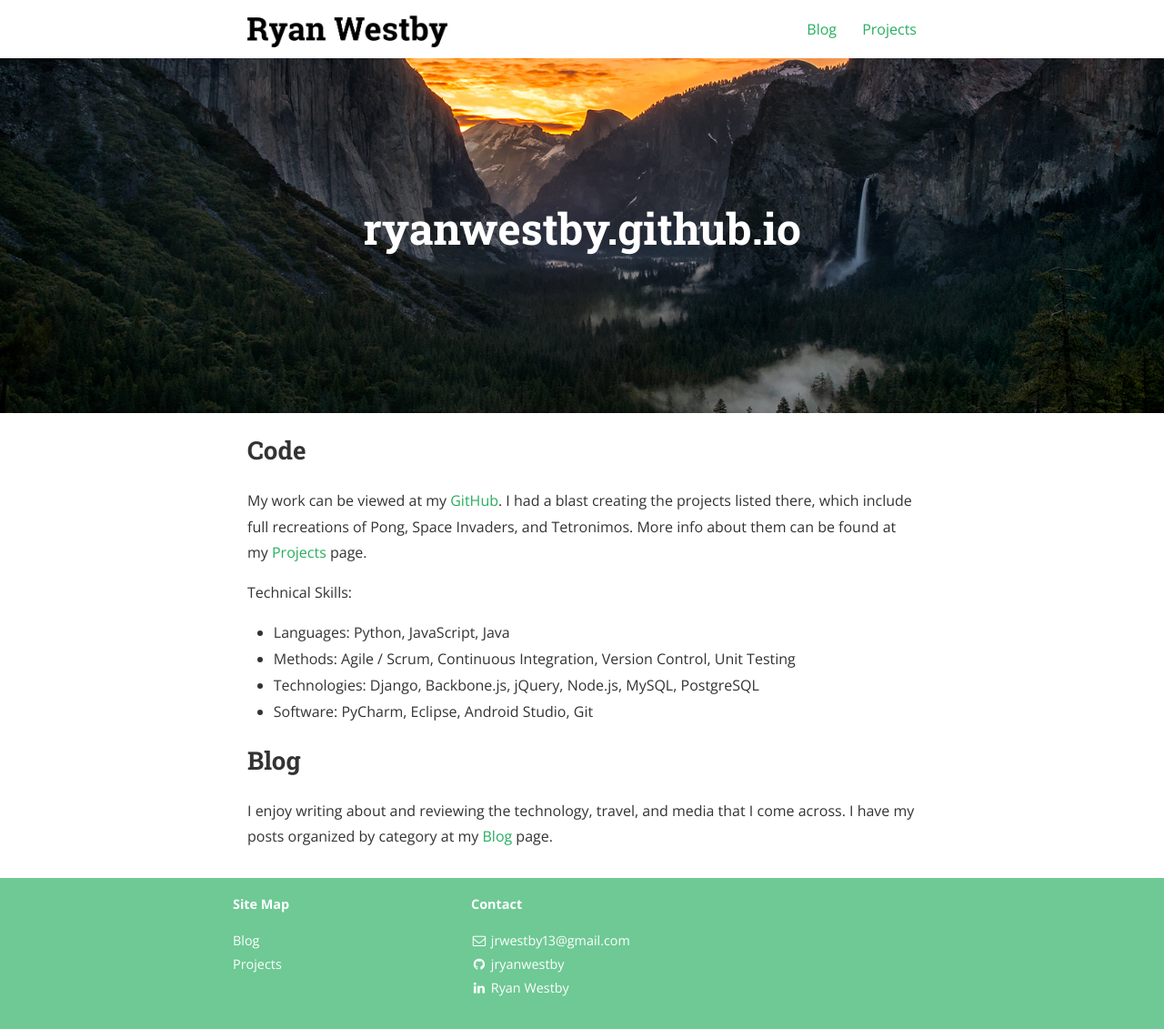
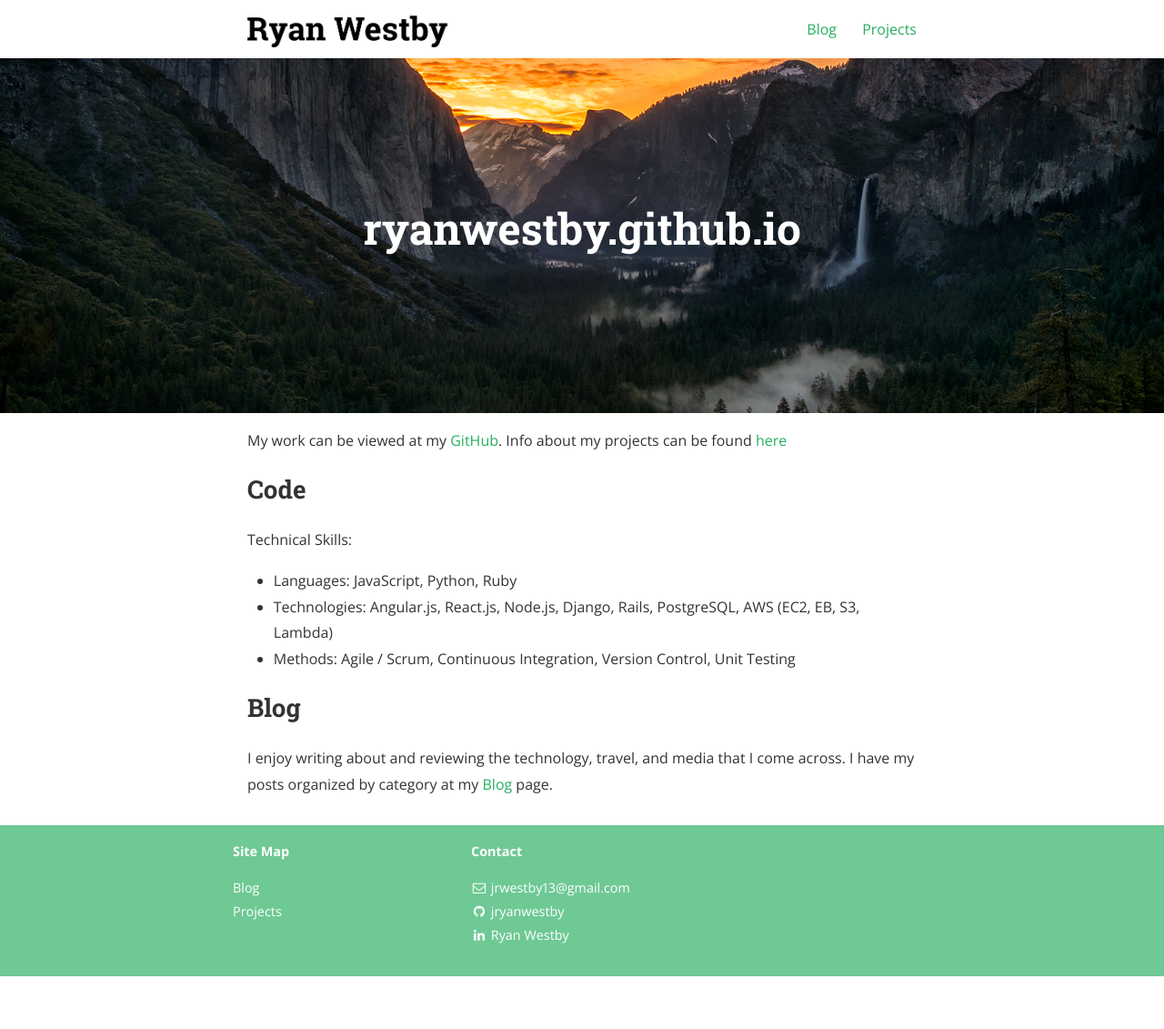
Before and after one commit to ryanwestby/ryanwestby.github.io, a Jekyll site: the page built from index.html, in a window 1280 px wide. Shown: the whole page at 91% size. Built offline with Jekyll 4.4.1, drawn with Linux system fonts in a browser that asks for light colours; nearby versions of some CDN libraries; the list of posts is cut into pages by our own code; a style sheet for code colours, icons or effects is not loaded; after the commit the page ends 1073 px from its top, so only the background shows below that.

Commit message:
Update index

```diff
--- a/index.html
+++ b/index.html
@@ -16,17 +16,17 @@ published: true
 </div>
 
 <div class="wrapper">
+<p>My work can be viewed at my <a href="https://github.com/jryanwestby">GitHub</a>. Info about my projects can be found
+	<a href="{{ site.baseurl }}projects">here</a></p>
 <h2>Code</h2>
 
-<p>My work can be viewed at my <a href="https://github.com/jryanwestby">GitHub</a>. I had a blast creating the projects listed there, which include full recreations of Pong, Space Invaders, and Tetronimos. More info about them can be found at my <a href="{{ site.baseurl }}projects">Projects</a> page.</p>
 
   <p>Technical Skills:</p>
 
 <ul>
-  <li>Languages: Python, JavaScript, Java</li>
+  <li>Languages: JavaScript, Python, Ruby</li>
+  <li>Technologies: Angular.js, React.js, Node.js, Django, Rails, PostgreSQL, AWS (EC2, EB, S3, Lambda)</li>
   <li>Methods: Agile / Scrum, Continuous Integration, Version Control, Unit Testing</li>
-  <li>Technologies: Django, Backbone.js, jQuery, Node.js, MySQL, PostgreSQL</li>
-  <li>Software: PyCharm, Eclipse, Android Studio, Git </li>
 </ul>
 <h2>Blog</h2>
 
```
